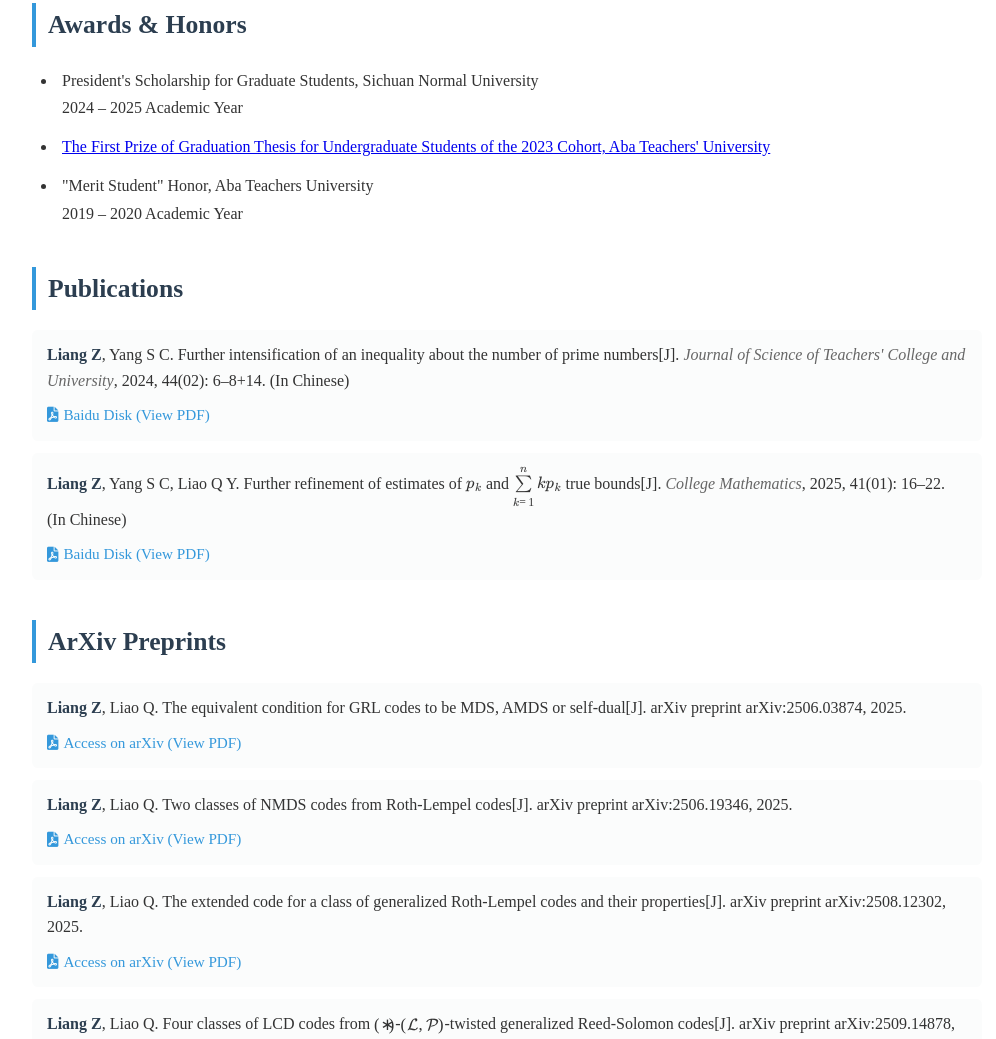
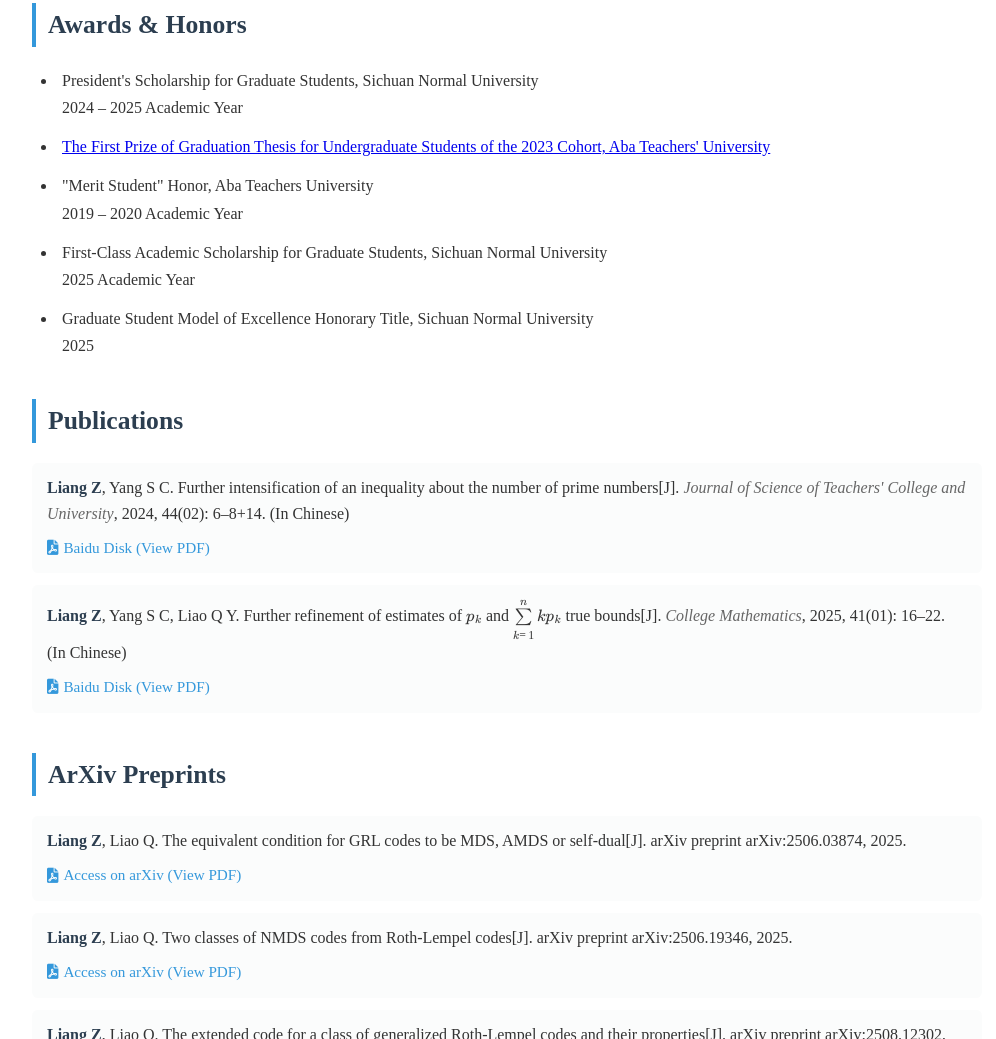
Before and after one commit to ZhonghaoLiangMath/zhonghaoliangmath.github.io, a plain HTML site: page index.html in a window 1280 px wide. Shown: the part 1144-2183 px from the top of the page, without its empty margins (258-1254 px from the left). Drawn offline with nearby package versions, Linux system fonts and the light colour scheme.

Commit message:
Update index.html

```diff
--- a/index.html
+++ b/index.html
@@ -609,6 +609,14 @@
                         <p>"Merit Student" Honor, Aba Teachers University<br>
                         2019 – 2020 Academic Year</p>
                     </li>
+                    <li>
+    <p>First-Class Academic Scholarship for Graduate Students, Sichuan Normal University<br>
+    2025 Academic Year</p>
+</li>
+<li>
+    <p>Graduate Student Model of Excellence Honorary Title, Sichuan Normal University<br>
+    2025</p>
+</li>
                 </ul>
             </section>
 
```
